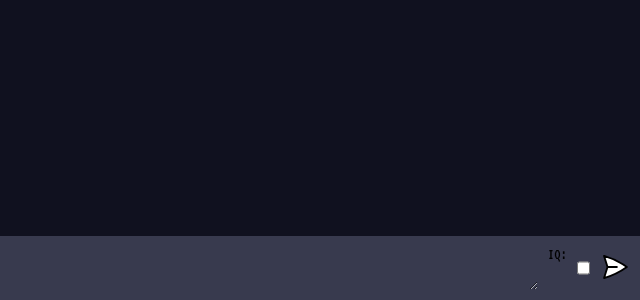
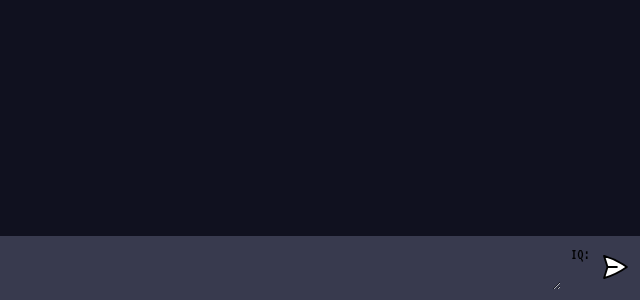
Before and after one commit to oyoops/oyoopsGPT, a website built with Vite: page client/index.html in a window 1280 px wide. Shown: the part 500-800 px from the top of the page, 640-1280 px from the left. Built offline with nearby package versions, Linux system fonts and the light colour scheme.

Commit message:
Revert "The third test of Switch IQ"
This reverts commit c24b05138188ac6fff273d49f4bdc28d33f8bd1e.

```diff
--- a/client/style.css
+++ b/client/style.css
@@ -155,7 +155,7 @@
 }
 
 input[type=checkbox] {
-  display:inline-block;
+  display:none;
 }
 
 input[type=checkbox] + label:before {
```
